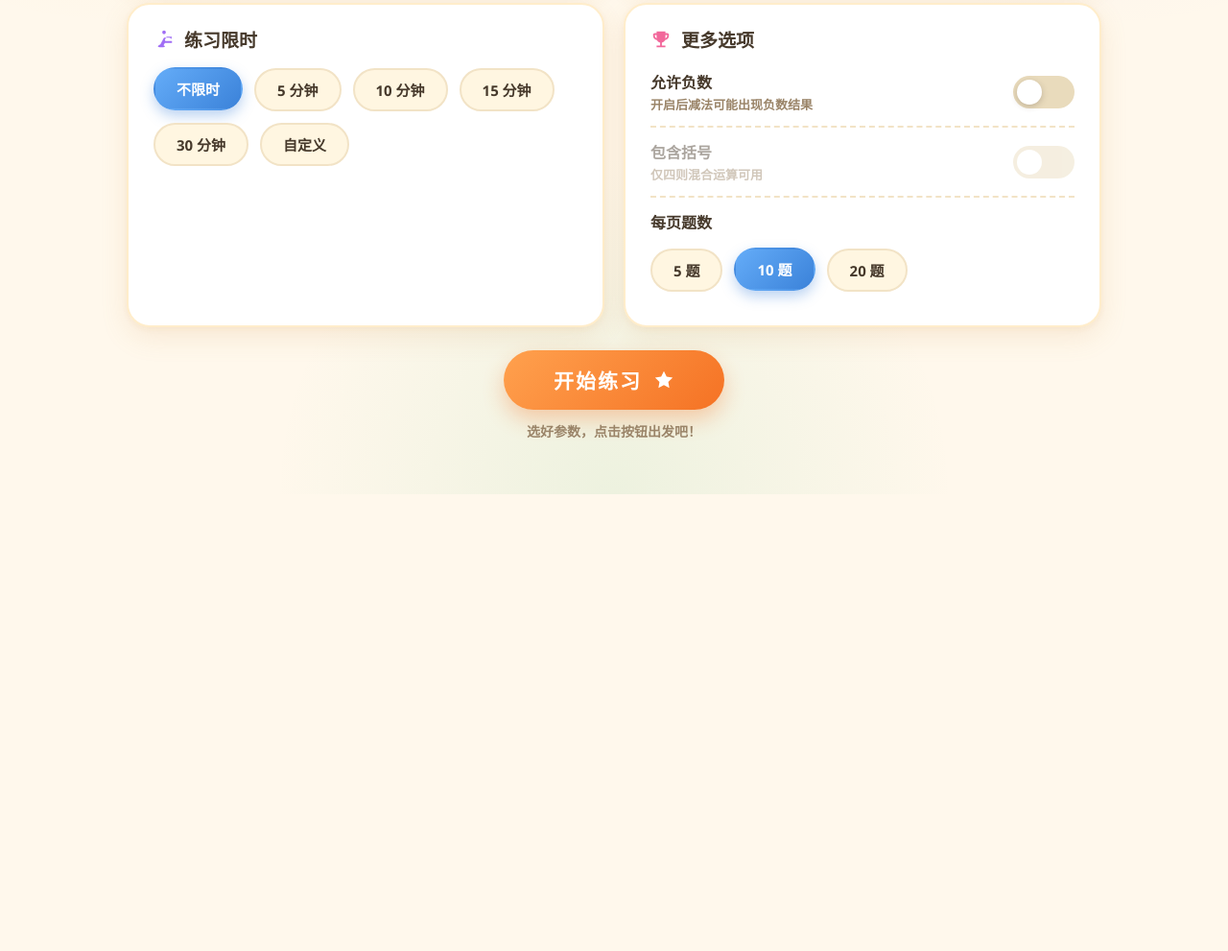
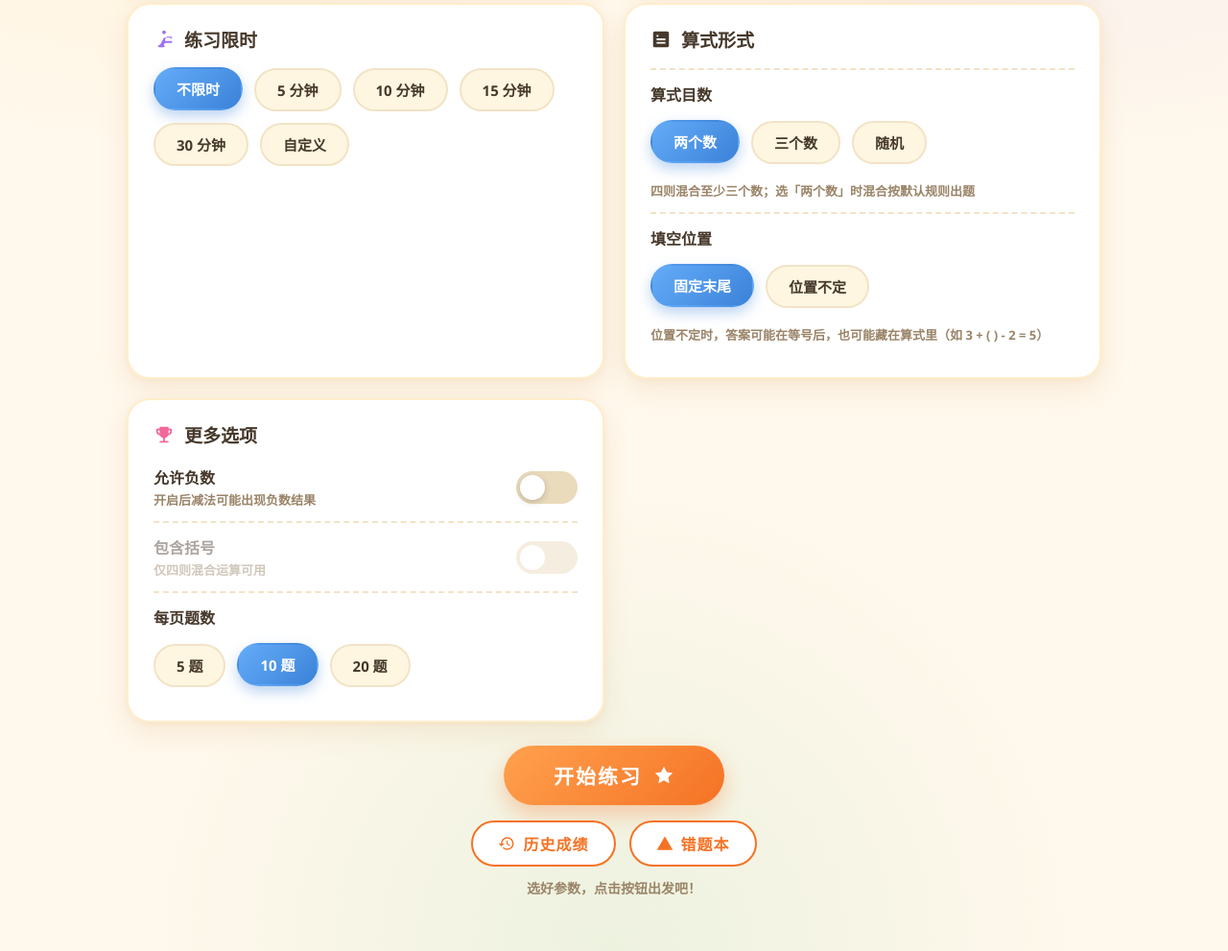
Before and after one commit to BigThxBrigde/calcstar, a plain HTML site: page web/index.html in a window 1280 px wide. Shown: the part 478-1469 px from the top of the page at 96% size. Before the commit the page ends 993 px from the top, so only its background shows below. Drawn offline with Linux system fonts and the light colour scheme.

Commit message:
feat(web): 设置页算式形式卡片、修复双等号显示并新增首页入口
- 设置页新增"算式形式"卡片：算式目数（两个数/三个数/随机）与填空位置（固定末尾/位置不定），随参数一并提交后端
- 修复做题/结果/历史/错题本四处表达式重复追加 "=" 的双等号问题，逐字显示后端 expression（其本身以 " =" 结尾）
- 首页底部新增"历史成绩 / 错题本"次级入口按钮

```diff
--- a/web/css/style.css
+++ b/web/css/style.css
@@ -527,6 +527,49 @@ input {
   padding-top: 4px;
 }
 
+/* 首页次级入口（历史成绩 / 错题本） */
+.footer-nav {
+  display: flex;
+  justify-content: center;
+  gap: 14px;
+  margin-top: 16px;
+}
+
+.btn-ghost {
+  display: inline-flex;
+  align-items: center;
+  gap: 8px;
+  padding: 10px 26px;
+  border: 2px solid var(--orange-deep);
+  border-radius: var(--radius-pill);
+  cursor: pointer;
+  color: var(--orange-deep);
+  background: #FFFFFF;
+  font-size: 16px;
+  font-weight: 800;
+  letter-spacing: 1px;
+  transition: transform 0.15s ease, box-shadow 0.15s ease, background 0.15s ease;
+}
+
+.btn-ghost svg {
+  display: block;
+}
+
+.btn-ghost:hover {
+  transform: translateY(-2px);
+  background: #FFF4E8;
+  box-shadow: 0 8px 18px rgba(245, 114, 36, 0.25);
+}
+
+.btn-ghost:active {
+  transform: translateY(1px) scale(0.98);
+}
+
+.btn-ghost:focus-visible {
+  outline: 3px solid var(--blue);
+  outline-offset: 3px;
+}
+
 .footer-tip {
   margin: 12px 0 0;
   color: var(--ink-soft);
--- a/web/index.html
+++ b/web/index.html
@@ -108,6 +108,30 @@
         </div>
       </div>
 
+      <div class="card" id="card-form">
+        <h2 class="card-title">
+          <svg class="ticon" viewBox="0 0 24 24" width="22" height="22" fill="currentColor" aria-hidden="true"><path d="M5 3h14a2 2 0 0 1 2 2v14a2 2 0 0 1-2 2H5a2 2 0 0 1-2-2V5a2 2 0 0 1 2-2zm2 4v2h2V7H7zm0 4v2h10v-2H7zm0 4v2h10v-2H7zm10-8v2h-2V7h2z"/></svg>
+          算式形式
+        </h2>
+        <div class="option-row option-column">
+          <span class="option-name">算式目数</span>
+          <div class="chip-group" role="radiogroup" aria-label="算式目数">
+            <label class="chip"><input type="radio" name="operand-count" value="2" checked><span>两个数</span></label>
+            <label class="chip"><input type="radio" name="operand-count" value="3"><span>三个数</span></label>
+            <label class="chip"><input type="radio" name="operand-count" value="random"><span>随机</span></label>
+          </div>
+          <span class="option-hint">四则混合至少三个数；选「两个数」时混合按默认规则出题</span>
+        </div>
+        <div class="option-row option-column">
+          <span class="option-name">填空位置</span>
+          <div class="chip-group" role="radiogroup" aria-label="填空位置">
+            <label class="chip"><input type="radio" name="blank-position" value="last" checked><span>固定末尾</span></label>
+            <label class="chip"><input type="radio" name="blank-position" value="any"><span>位置不定</span></label>
+          </div>
+          <span class="option-hint">位置不定时，答案可能在等号后，也可能藏在算式里（如 3 + ( ) - 2 = 5）</span>
+        </div>
+      </div>
+
       <div class="card" id="card-more">
         <h2 class="card-title">
           <svg class="ticon" viewBox="0 0 24 24" width="22" height="22" fill="currentColor" aria-hidden="true"><path d="M19 5h-2V3H7v2H5c-1.1 0-2 .9-2 2v1c0 2.55 1.92 4.63 4.39 4.94.63 1.5 1.98 2.63 3.61 2.96V19H7v2h10v-2h-4v-3.1c1.63-.33 2.98-1.46 3.61-2.96C19.08 12.63 21 10.55 21 8V7c0-1.1-.9-2-2-2zM5 8V7h2v3.82C5.84 10.4 5 9.3 5 8zm14 0c0 1.3-.84 2.4-2 2.82V7h2v1z"/></svg>
@@ -148,6 +172,16 @@
           <span class="btn-label">开始练习</span>
           <svg viewBox="0 0 24 24" width="22" height="22" fill="currentColor" aria-hidden="true"><path d="M12 2l3.09 6.26L22 9.27l-5 4.87 1.18 6.88L12 17.77l-6.18 3.25L7 14.14 2 9.27l6.91-1.01L12 2z"/></svg>
         </button>
+        <div class="footer-nav">
+          <button type="button" id="nav-history" class="btn-ghost">
+            <svg viewBox="0 0 24 24" width="18" height="18" fill="currentColor" aria-hidden="true"><path d="M13 3a9 9 0 0 0-9 9H1l3.89 3.89.07.14L9 12H6a7 7 0 1 1 7 7c-1.93 0-3.68-.79-4.94-2.06l-1.42 1.42A8.95 8.95 0 0 0 13 21a9 9 0 0 0 0-18zm-1 5v5l4.28 2.54.72-1.21-3.5-2.08V8H12z"/></svg>
+            <span>历史成绩</span>
+          </button>
+          <button type="button" id="nav-wrongbook" class="btn-ghost">
+            <svg viewBox="0 0 24 24" width="18" height="18" fill="currentColor" aria-hidden="true"><path d="M12 2 1 21h22L12 2zm1 14h-2v2h2v-2zm0-6h-2v4h2v-4z"/></svg>
+            <span>错题本</span>
+          </button>
+        </div>
         <p class="footer-tip">选好参数，点击按钮出发吧！</p>
       </div>
 
--- a/web/js/pages/history.js
+++ b/web/js/pages/history.js
@@ -336,7 +336,7 @@ CS.pages.history = (function () {
     return (
       '<div class="his-q' + stateClass + '">' +
       '  <span class="his-q-seq" aria-hidden="true">' + (index + 1) + "</span>" +
-      '  <span class="his-q-expr">' + esc(q.expression) + " ?</span>" +
+      '  <span class="his-q-expr">' + esc(q.expression) + "</span>" +
       '  <span class="his-q-user">你的答案：<b>' + esc(userText) + "</b></span>" +
       '  <span class="his-q-right">正确答案：<b>' + esc(q.answer) + "</b></span>" +
       '  <span class="his-q-mark" aria-hidden="true">' + mark + "</span>" +
--- a/web/js/pages/practice.js
+++ b/web/js/pages/practice.js
@@ -170,7 +170,7 @@ CS.pages.practice = (function () {
 
     const expr = document.createElement("p");
     expr.className = "q-expression";
-    expr.textContent = q.expression + " =";
+    expr.textContent = q.expression;
 
     const input = document.createElement("input");
     input.type = "text";
--- a/web/js/pages/result.js
+++ b/web/js/pages/result.js
@@ -230,7 +230,7 @@ CS.pages.result = (function () {
 
     const expr = document.createElement("span");
     expr.className = "wrong-expression";
-    expr.textContent = item.expression + " =";
+    expr.textContent = item.expression;
 
     const userPill = document.createElement("span");
     userPill.className = "ans-pill ans-user";
--- a/web/js/pages/settings.js
+++ b/web/js/pages/settings.js
@@ -86,6 +86,18 @@ CS.pages.settings = (function () {
       return { ok: false, message: "请选择每页题数" };
     }
 
+    // 算式目数：2/3 为固定目数，"random" 原样传给后端映射为随机
+    const operandCountRaw = getChecked("operand-count");
+    if (!operandCountRaw) {
+      return { ok: false, message: "请选择算式目数" };
+    }
+    const operandCount = operandCountRaw === "random"
+      ? "random"
+      : parseIntStrict(operandCountRaw);
+
+    // 填空位置：last 固定末尾（求结果），any 位置不定
+    const blankPosition = getChecked("blank-position") === "any" ? "any" : "last";
+
     const config = {
       category: category,
       range_n: rangeRes.value,
@@ -93,7 +105,9 @@ CS.pages.settings = (function () {
       duration_minutes: durationMinutes,
       allow_negative: els.allowNegative.checked,
       include_parentheses: category === "mixed" && els.parentheses.checked,
-      per_page: perPage
+      per_page: perPage,
+      operand_count: operandCount,
+      blank_position: blankPosition
     };
     return { ok: true, config: config };
   }
@@ -168,6 +182,14 @@ CS.pages.settings = (function () {
     els.rowParentheses = $("row-parentheses");
     els.startBtn = $("start-btn");
 
+    // 首页入口：历史成绩 / 错题本
+    $("nav-history").addEventListener("click", function () {
+      CS.router.showPage("page-history");
+    });
+    $("nav-wrongbook").addEventListener("click", function () {
+      CS.router.showPage("page-wrongbook");
+    });
+
     document.querySelectorAll('input[name="category"]').forEach(function (radio) {
       radio.addEventListener("change", updateParenthesesState);
     });
--- a/web/js/pages/wrongbook.js
+++ b/web/js/pages/wrongbook.js
@@ -173,7 +173,7 @@ CS.pages.wrongbook = (function () {
     const rows = items.map(function (row) {
       return (
         '<div class="wrong-row" role="listitem">' +
-        '  <span class="wrong-expr">' + esc(row.expression) + " ?</span>" +
+        '  <span class="wrong-expr">' + esc(row.expression) + "</span>" +
         '  <span class="wrong-answer"><b>' + esc(row.answer) + "</b></span>" +
         '  <span class="wrong-count"><i class="wrong-count-num">' + esc(Number(row.wrong_count) || 0) + "</i> 次</span>" +
         '  <span class="wrong-time">' + esc(formatDateTime(row.last_wrong_at)) + "</span>" +
```
